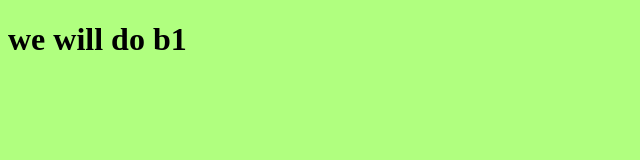
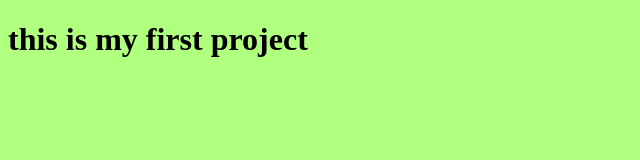
Before and after one commit to Shimaa-mk/myproject, a plain HTML site: page index.html in a window 1280 px wide. Shown: the whole page, without its empty margins (0-640 px from the left). Drawn offline with Linux system fonts and the light colour scheme.

Commit message:
create new rep

```diff
--- a/index.html
+++ b/index.html
@@ -7,7 +7,7 @@
     <link rel="stylesheet" href="style.css">
 </head>
 <body>
-    <h1>we will do  b1</h1>
+    <h1>this is my first project</h1>
     <scrpt src="app.js"></scrpt>
 </body>
 </html>
```
